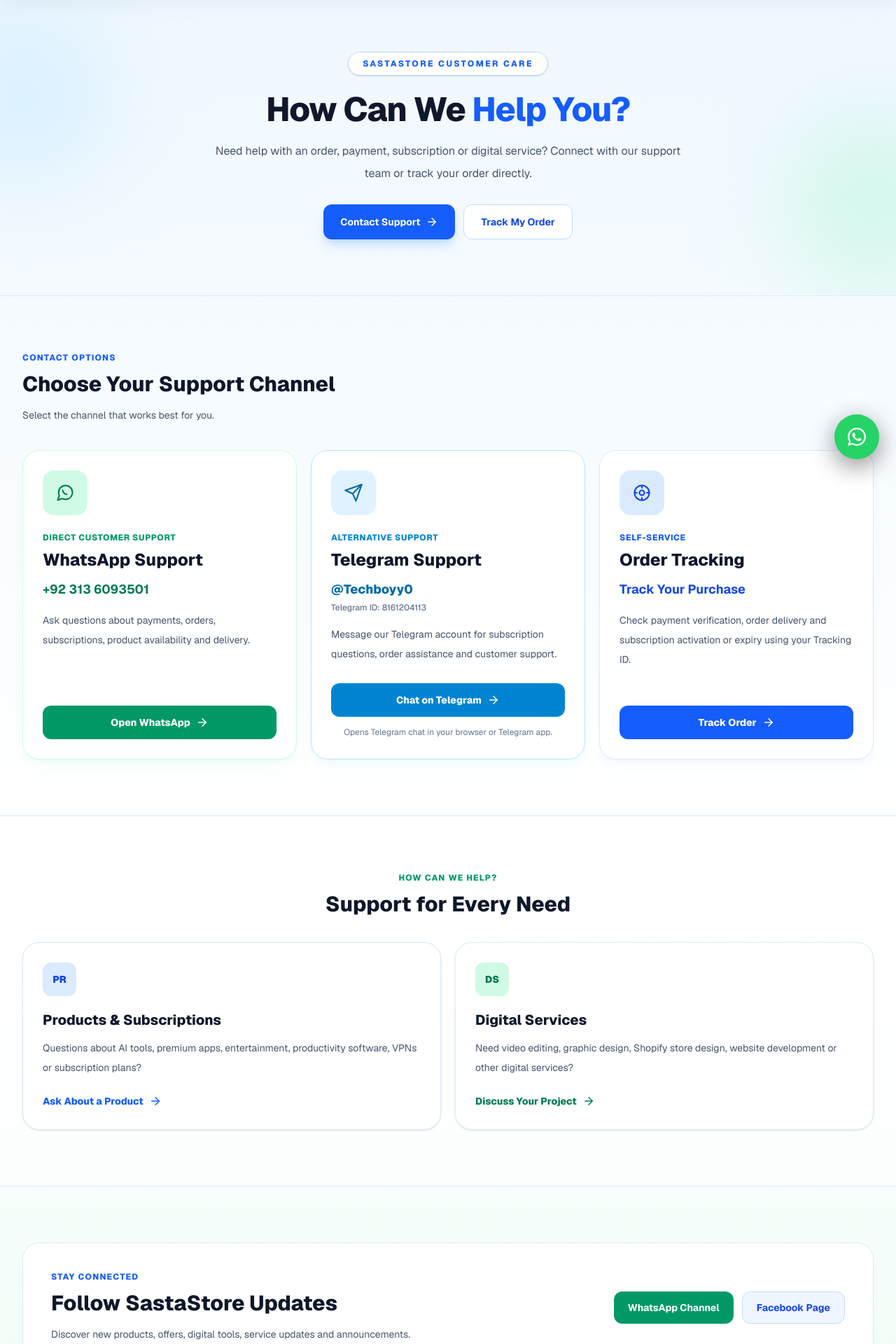
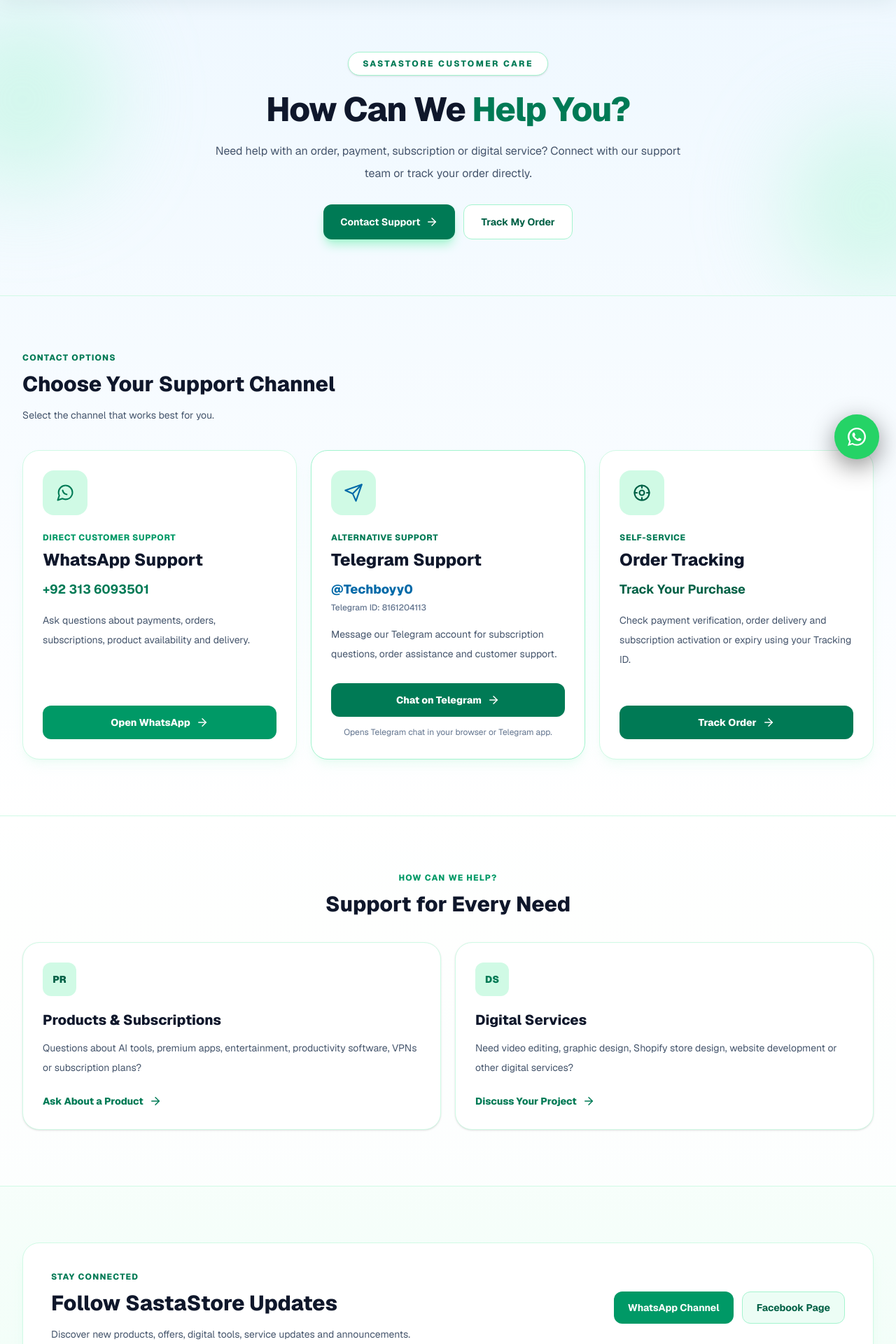
Before and after one commit to scottburchill51-beep/sastastore0, a Next.js app: page /contact in a window 1280 px wide. Shown: the part 120-2040 px from the top of the page at 70% size. Built offline with nearby package versions, Linux system fonts and the light colour scheme; no server answers.

Commit message:
Match page accents to SastaStore homepage palette

```diff
--- a/src/app/contact/page.tsx
+++ b/src/app/contact/page.tsx
@@ -121,19 +121,19 @@ export default function ContactPage() {
   return (
     <main className="min-h-screen overflow-hidden bg-gradient-to-b from-[#EFF8FF] via-white to-[#ECFDF5] text-slate-900">
       {/* Hero */}
-      <section className="relative overflow-hidden border-b border-blue-100 py-16 sm:py-20">
-        <div className="pointer-events-none absolute -left-24 top-5 h-64 w-64 rounded-full bg-sky-200/40 blur-3xl" />
+      <section className="relative overflow-hidden border-b border-emerald-100 py-16 sm:py-20">
+        <div className="pointer-events-none absolute -left-24 top-5 h-64 w-64 rounded-full bg-emerald-200/40 blur-3xl" />
         <div className="pointer-events-none absolute -right-24 bottom-0 h-64 w-64 rounded-full bg-emerald-200/40 blur-3xl" />
 
         <Container>
           <div className="relative mx-auto max-w-3xl text-center">
-            <span className="inline-flex rounded-full border border-blue-200 bg-white px-5 py-2 text-xs font-extrabold uppercase tracking-[0.2em] text-blue-600 shadow-sm">
+            <span className="inline-flex rounded-full border border-emerald-200 bg-white px-5 py-2 text-xs font-extrabold uppercase tracking-[0.2em] text-emerald-700 shadow-sm">
               SastaStore Customer Care
             </span>
 
             <h1 className="mt-6 text-4xl font-extrabold tracking-tight text-slate-900 sm:text-5xl">
               How Can We
-              <span className="text-blue-600">
+              <span className="text-emerald-700">
                 {" "}Help You?
               </span>
             </h1>
@@ -150,7 +150,7 @@ export default function ContactPage() {
                 href={generalWhatsAppUrl}
                 target="_blank"
                 rel="noopener noreferrer"
-                className="inline-flex items-center gap-2 rounded-xl bg-blue-600 px-6 py-3.5 text-sm font-bold text-white shadow-lg shadow-blue-200 transition hover:bg-blue-700"
+                className="inline-flex items-center gap-2 rounded-xl bg-emerald-700 px-6 py-3.5 text-sm font-bold text-white shadow-lg shadow-emerald-200 transition hover:bg-emerald-800"
               >
                 Contact Support
                 <ArrowIcon />
@@ -158,7 +158,7 @@ export default function ContactPage() {
 
               <Link
                 href="/track"
-                className="inline-flex items-center gap-2 rounded-xl border border-blue-200 bg-white px-6 py-3.5 text-sm font-bold text-blue-700 transition hover:bg-blue-50"
+                className="inline-flex items-center gap-2 rounded-xl border border-emerald-200 bg-white px-6 py-3.5 text-sm font-bold text-emerald-800 transition hover:bg-emerald-50"
               >
                 Track My Order
               </Link>
@@ -171,7 +171,7 @@ export default function ContactPage() {
       <section className="py-14 sm:py-20">
         <Container>
           <div className="mb-9">
-            <p className="text-xs font-extrabold uppercase tracking-widest text-blue-600">
+            <p className="text-xs font-extrabold uppercase tracking-widest text-emerald-700">
               Contact Options
             </p>
 
@@ -221,12 +221,12 @@ export default function ContactPage() {
             </article>
 
             {/* Telegram Support */}
-            <article className="flex h-full flex-col rounded-3xl border border-sky-200 bg-white p-7 shadow-lg shadow-sky-100/40 transition hover:-translate-y-1 hover:shadow-xl">
-              <div className="flex h-16 w-16 items-center justify-center rounded-2xl bg-sky-100 text-sky-700">
+            <article className="flex h-full flex-col rounded-3xl border border-emerald-200 bg-white p-7 shadow-lg shadow-emerald-100/40 transition hover:-translate-y-1 hover:shadow-xl">
+              <div className="flex h-16 w-16 items-center justify-center rounded-2xl bg-emerald-100 text-sky-700">
                 <SupportIcon type="telegram" />
               </div>
 
-              <p className="mt-6 text-xs font-extrabold uppercase tracking-wider text-sky-600">
+              <p className="mt-6 text-xs font-extrabold uppercase tracking-wider text-emerald-700">
                 Alternative Support
               </p>
 
@@ -252,7 +252,7 @@ export default function ContactPage() {
                 href={telegramUrl}
                 target="_blank"
                 rel="noopener noreferrer"
-                className="mt-7 inline-flex items-center justify-center gap-2 rounded-xl bg-sky-600 px-5 py-3.5 text-sm font-extrabold text-white transition hover:bg-sky-700"
+                className="mt-7 inline-flex items-center justify-center gap-2 rounded-xl bg-emerald-700 px-5 py-3.5 text-sm font-extrabold text-white transition hover:bg-sky-700"
               >
                 Chat on Telegram
                 <ArrowIcon />
@@ -265,12 +265,12 @@ export default function ContactPage() {
             </article>
 
             {/* Order Tracking */}
-            <article className="flex h-full flex-col rounded-3xl border border-blue-100 bg-white p-7 shadow-lg shadow-blue-100/30 transition hover:-translate-y-1 hover:shadow-xl">
-              <div className="flex h-16 w-16 items-center justify-center rounded-2xl bg-blue-100 text-blue-700">
+            <article className="flex h-full flex-col rounded-3xl border border-emerald-100 bg-white p-7 shadow-lg shadow-emerald-100/30 transition hover:-translate-y-1 hover:shadow-xl">
+              <div className="flex h-16 w-16 items-center justify-center rounded-2xl bg-emerald-100 text-emerald-800">
                 <SupportIcon type="tracking" />
               </div>
 
-              <p className="mt-6 text-xs font-extrabold uppercase tracking-wider text-blue-600">
+              <p className="mt-6 text-xs font-extrabold uppercase tracking-wider text-emerald-700">
                 Self-Service
               </p>
 
@@ -278,7 +278,7 @@ export default function ContactPage() {
                 Order Tracking
               </h3>
 
-              <p className="mt-3 text-lg font-bold text-blue-700">
+              <p className="mt-3 text-lg font-bold text-emerald-800">
                 Track Your Purchase
               </p>
 
@@ -291,7 +291,7 @@ export default function ContactPage() {
 
               <Link
                 href="/track"
-                className="mt-7 inline-flex items-center justify-center gap-2 rounded-xl bg-blue-600 px-5 py-3.5 text-sm font-extrabold text-white transition hover:bg-blue-700"
+                className="mt-7 inline-flex items-center justify-center gap-2 rounded-xl bg-emerald-700 px-5 py-3.5 text-sm font-extrabold text-white transition hover:bg-emerald-800"
               >
                 Track Order
                 <ArrowIcon />
@@ -302,7 +302,7 @@ export default function ContactPage() {
       </section>
 
       {/* Specific Help */}
-      <section className="border-y border-blue-100 bg-white/70 py-14 sm:py-20">
+      <section className="border-y border-emerald-100 bg-white/70 py-14 sm:py-20">
         <Container>
           <div className="mb-9 text-center">
             <p className="text-xs font-extrabold uppercase tracking-widest text-emerald-600">
@@ -315,8 +315,8 @@ export default function ContactPage() {
           </div>
 
           <div className="grid gap-5 md:grid-cols-2">
-            <article className="rounded-3xl border border-blue-100 bg-white p-7 shadow-sm">
-              <div className="flex h-12 w-12 items-center justify-center rounded-xl bg-blue-100 text-sm font-black text-blue-700">
+            <article className="rounded-3xl border border-emerald-100 bg-white p-7 shadow-sm">
+              <div className="flex h-12 w-12 items-center justify-center rounded-xl bg-emerald-100 text-sm font-black text-emerald-800">
                 PR
               </div>
 
@@ -335,7 +335,7 @@ export default function ContactPage() {
                 href={productsWhatsAppUrl}
                 target="_blank"
                 rel="noopener noreferrer"
-                className="mt-6 inline-flex items-center gap-2 text-sm font-extrabold text-blue-600 hover:text-blue-800"
+                className="mt-6 inline-flex items-center gap-2 text-sm font-extrabold text-emerald-700 hover:text-blue-800"
               >
                 Ask About a Product
                 <ArrowIcon />
@@ -375,10 +375,10 @@ export default function ContactPage() {
       {/* Social Channels */}
       <section className="py-14 sm:py-20">
         <Container>
-          <div className="rounded-3xl border border-blue-100 bg-white p-7 shadow-lg shadow-blue-100/40 sm:p-10">
+          <div className="rounded-3xl border border-emerald-100 bg-white p-7 shadow-lg shadow-emerald-100/40 sm:p-10">
             <div className="flex flex-col justify-between gap-7 lg:flex-row lg:items-center">
               <div className="max-w-xl">
-                <p className="text-xs font-extrabold uppercase tracking-widest text-blue-600">
+                <p className="text-xs font-extrabold uppercase tracking-widest text-emerald-700">
                   Stay Connected
                 </p>
 
@@ -407,7 +407,7 @@ export default function ContactPage() {
                   href={facebookUrl}
                   target="_blank"
                   rel="noopener noreferrer"
-                  className="inline-flex items-center justify-center rounded-xl border border-blue-200 bg-blue-50 px-5 py-3 text-sm font-bold text-blue-700 transition hover:bg-blue-100"
+                  className="inline-flex items-center justify-center rounded-xl border border-emerald-200 bg-emerald-50 px-5 py-3 text-sm font-bold text-emerald-800 transition hover:bg-emerald-100"
                 >
                   Facebook Page
                 </a>
@@ -420,12 +420,12 @@ export default function ContactPage() {
       {/* Bottom CTA */}
       <section className="pb-16">
         <Container>
-          <div className="rounded-3xl bg-gradient-to-r from-blue-600 to-sky-600 p-8 text-center text-white shadow-xl shadow-blue-200/50 sm:p-12">
+          <div className="rounded-3xl bg-gradient-to-r from-emerald-700 to-emerald-700 p-8 text-center text-white shadow-xl shadow-emerald-200/50 sm:p-12">
             <h2 className="text-2xl font-extrabold sm:text-3xl">
               Already Placed an Order?
             </h2>
 
-            <p className="mx-auto mt-3 max-w-xl text-sm leading-7 text-blue-50">
+            <p className="mx-auto mt-3 max-w-xl text-sm leading-7 text-emerald-50">
               Sign in to view your order history
               and track your purchase securely.
             </p>
@@ -433,7 +433,7 @@ export default function ContactPage() {
             <div className="mt-6 flex flex-wrap justify-center gap-3">
               <Link
                 href="/account"
-                className="rounded-xl bg-white px-6 py-3 text-sm font-bold text-blue-700 transition hover:bg-blue-50"
+                className="rounded-xl bg-white px-6 py-3 text-sm font-bold text-emerald-800 transition hover:bg-emerald-50"
               >
                 My Dashboard
               </Link>
```
